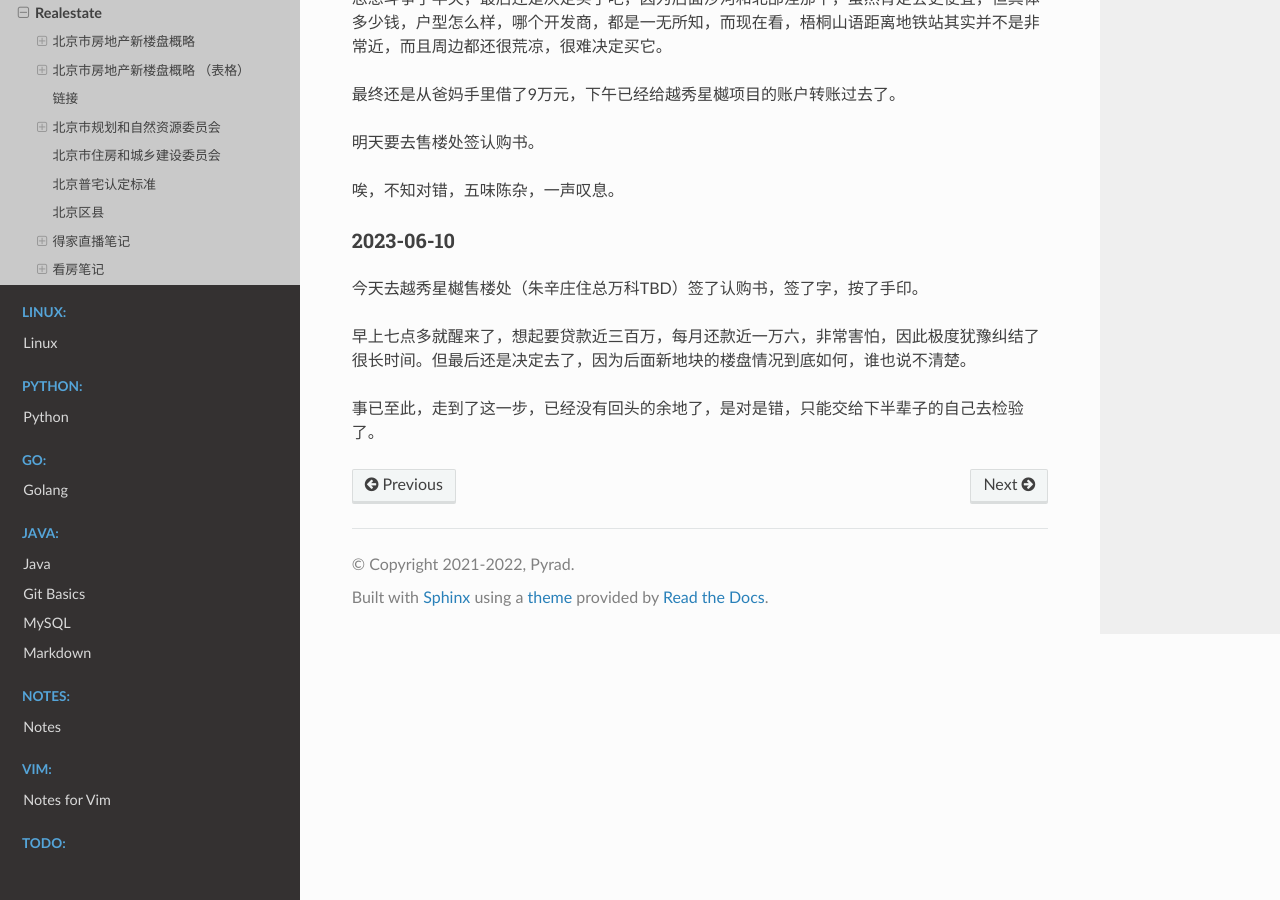
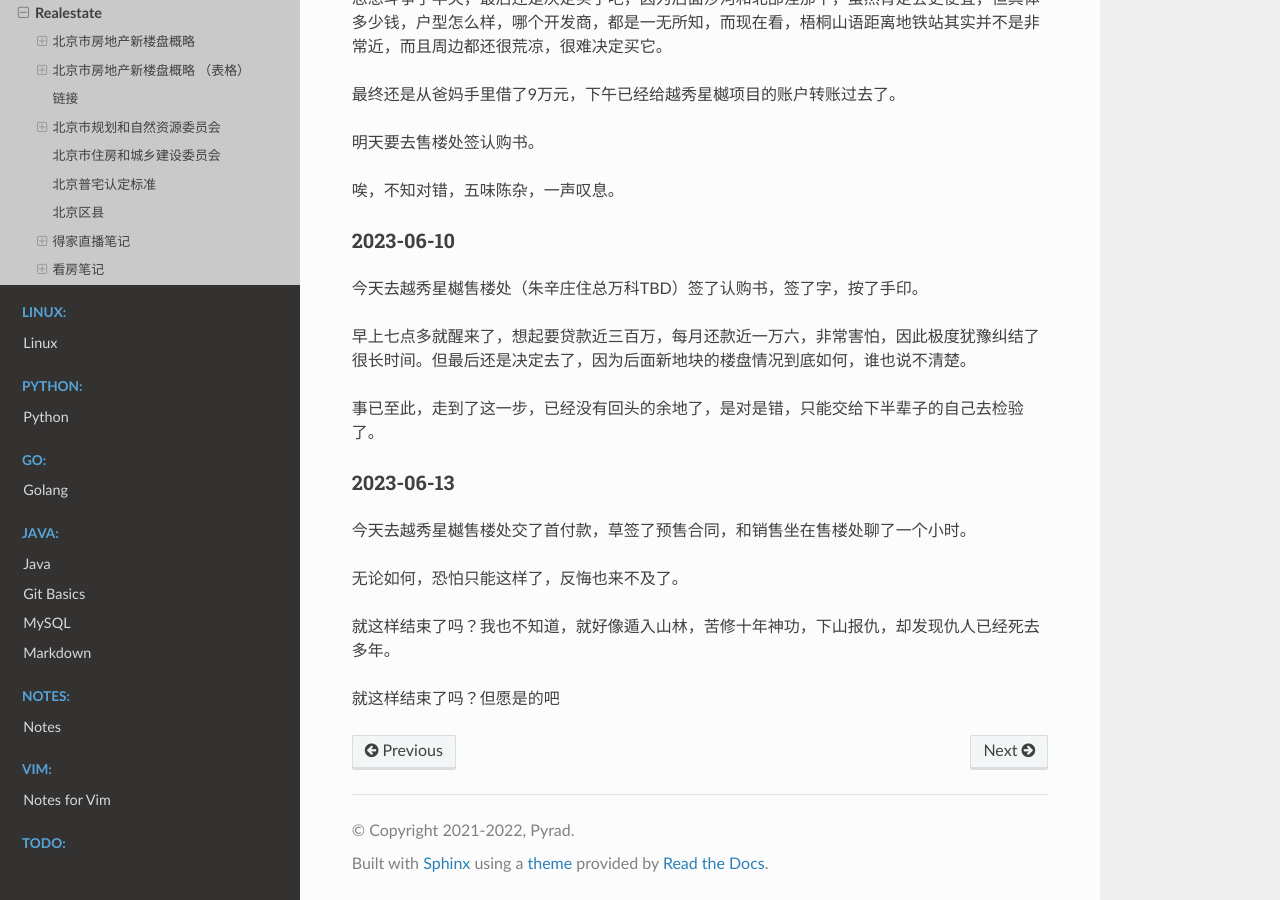
Before and after one commit to Pyrad/pyradnotes, a Sphinx documentation site: the page built from source/RealEstate/realestate.md, in a window 1280 px wide and 900 px high, scrolled down 13250 px. Built offline with Sphinx 7.4.7 and the Read the Docs theme 2.0.0, drawn with Linux system fonts in a browser that asks for light colours.

Commit message:
I made a down payment for my new condominium, my new home

```diff
--- a/source/RealEstate/realestate.md
+++ b/source/RealEstate/realestate.md
@@ -555,3 +555,14 @@ F3，30%商业，70%住宅
 早上七点多就醒来了，想起要贷款近三百万，每月还款近一万六，非常害怕，因此极度犹豫纠结了很长时间。但最后还是决定去了，因为后面新地块的楼盘情况到底如何，谁也说不清楚。
 
 事已至此，走到了这一步，已经没有回头的余地了，是对是错，只能交给下半辈子的自己去检验了。
+
+
+### 2023-06-13
+
+今天去越秀星樾售楼处交了首付款，草签了预售合同，和销售坐在售楼处聊了一个小时。
+
+无论如何，恐怕只能这样了，反悔也来不及了。
+
+就这样结束了吗？我也不知道，就好像遁入山林，苦修十年神功，下山报仇，却发现仇人已经死去多年。
+
+就这样结束了吗？但愿是的吧
```
